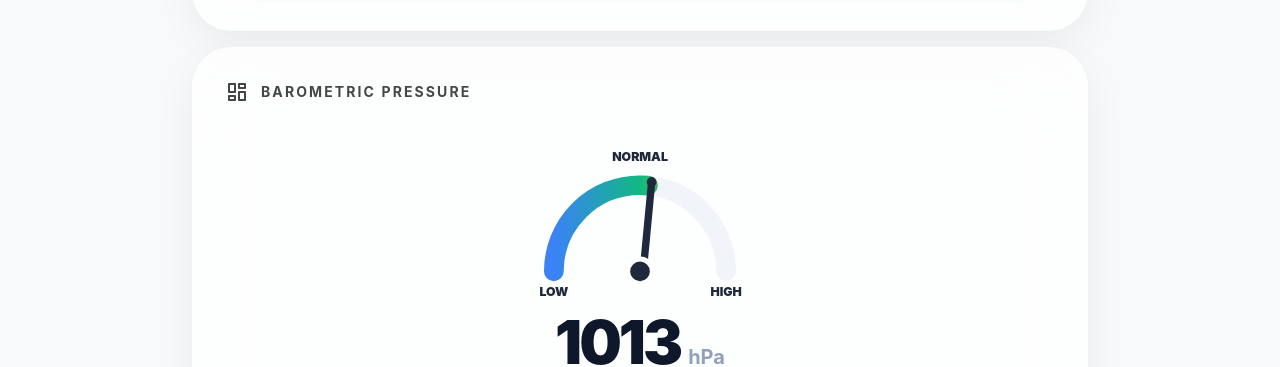
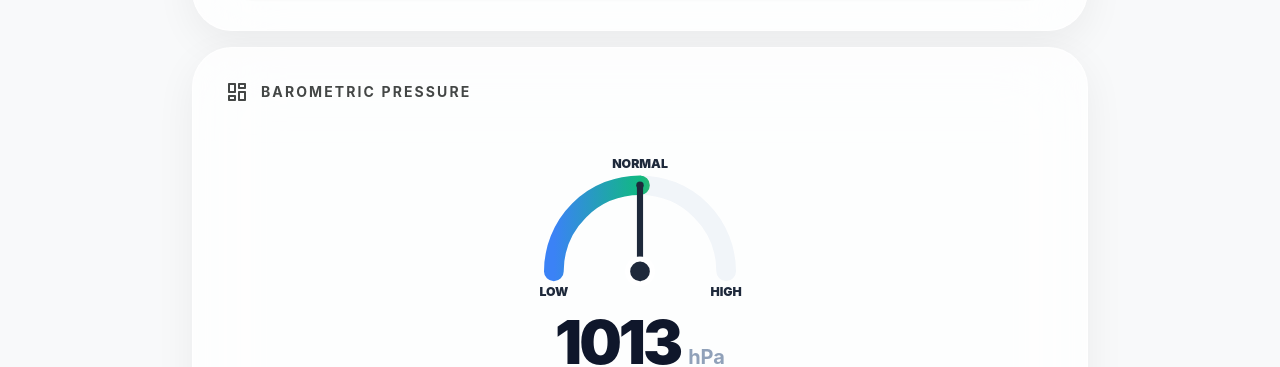
Before and after one commit to akshayweb18/todaysweather, a Next.js app: page / in a window 1280 px wide. Shown: the part 3740-4107 px from the top of the page. Built offline with nearby package versions, Linux system fonts and the light colour scheme; no server answers.

Commit message:
minor fix

```diff
--- a/src/components/brain/PressureGauge.tsx
+++ b/src/components/brain/PressureGauge.tsx
@@ -9,8 +9,8 @@ interface PressureGaugeProps {
 }
 
 export const PressureGauge: React.FC<PressureGaugeProps> = ({ pressure = 1013 }) => {
-  const min = 960;
-  const max = 1060;
+  const min = 950;
+  const max = 1076; // Adjusted so (950+1076)/2 = 1013 (Exact Normal Center)
   const range = max - min;
   const progress = Math.max(0, Math.min(1, (pressure - min) / range));
   const rotation = (progress * 180) - 90;
@@ -61,18 +61,21 @@ export const PressureGauge: React.FC<PressureGaugeProps> = ({ pressure = 1013 })
 
             {/* Simple Markers - High Visibility Black */}
             <text x="15" y="60" fontSize="5" fill="#1e293b" fontWeight="900" textAnchor="middle">LOW</text>
-            <text x="50" y="5" fontSize="5" fill="#1e293b" fontWeight="900" textAnchor="middle">NORMAL</text>
+            <circle cx="50" cy="15" r="1.5" fill="#10b981" />
+            <text x="50" y="8" fontSize="5" fill="#1e293b" fontWeight="900" textAnchor="middle">NORMAL</text>
             <text x="85" y="60" fontSize="5" fill="#1e293b" fontWeight="900" textAnchor="middle">HIGH</text>
 
-            {/* 🧭 Precision Needle */}
+            {/* 🧭 Precision Needle - Engineered for Absolute Center Rotation */}
             <motion.g
               initial={{ rotate: -90 }}
               animate={{ rotate: rotation }}
-              transition={{ type: "spring", stiffness: 40, damping: 15 }}
-              style={{ originX: '50px', originY: '50px' }}
+              transition={{ type: "spring", stiffness: 60, damping: 20 }}
+              style={{ transformOrigin: "50px 50px" }}
             >
-              <path d="M 50 50 L 50 18" stroke="#1e293b" strokeWidth="3" strokeLinecap="round" />
-              <circle cx="50" cy="18" r="2" fill="#1e293b" />
+              {/* Ghost bounding box to fix rotation pivot */}
+              <rect x="0" y="0" width="100" height="100" fill="transparent" />
+              <path d="M 50 50 L 50 15" stroke="#1e293b" strokeWidth="2.5" strokeLinecap="round" />
+              <circle cx="50" cy="15" r="1.5" fill="#1e293b" />
             </motion.g>
 
             {/* Hub */}
@@ -112,7 +115,7 @@ export const PressureGauge: React.FC<PressureGaugeProps> = ({ pressure = 1013 })
               {pressure > 1013 ? <RiArrowUpSFill /> : <RiArrowDownSFill />}
               <span>{pressure > 1013 ? 'Rising' : 'Falling'}</span>
             </div>
-            <span className="text-[10px] font-bold text-slate-500 mt-2">{status.impact}</span>
+            <span className="text-[10px] text-end font-bold text-slate-500 mt-2">{status.impact}</span>
           </div>
         </div>
 
```
